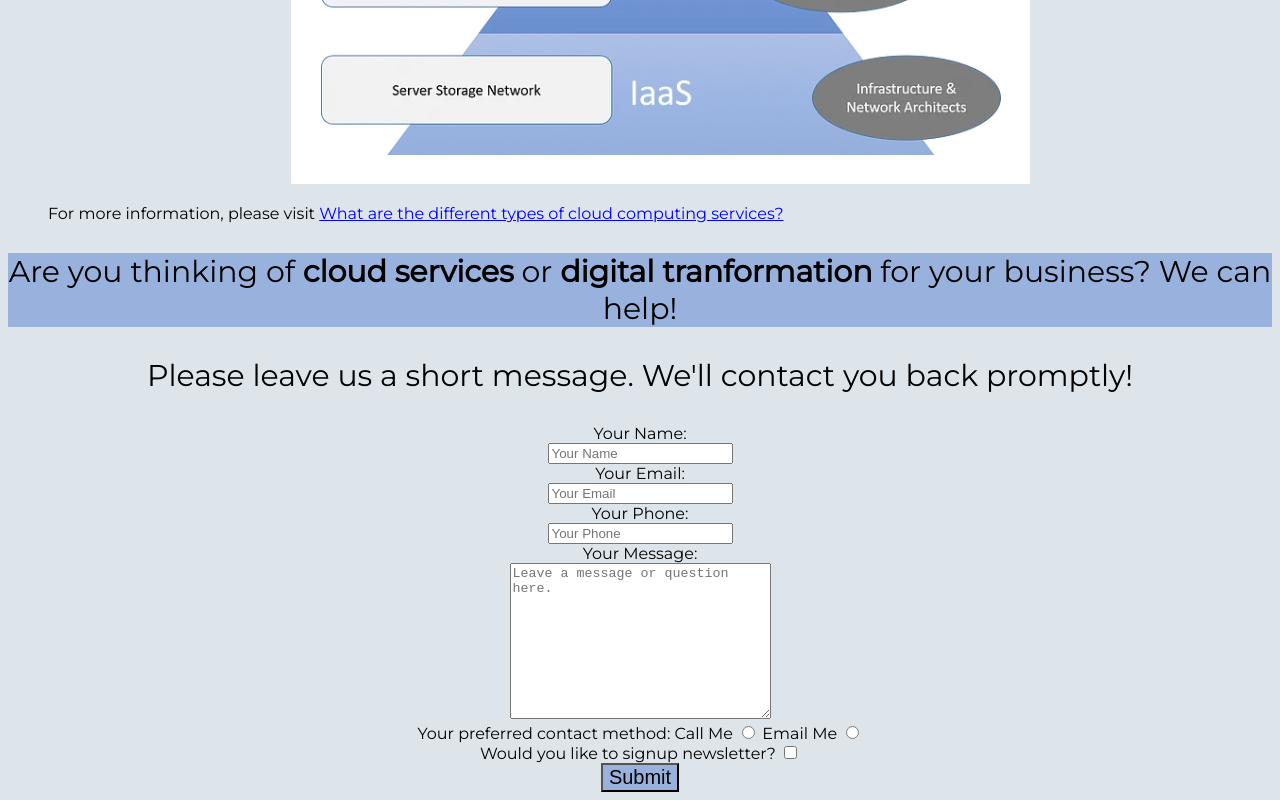
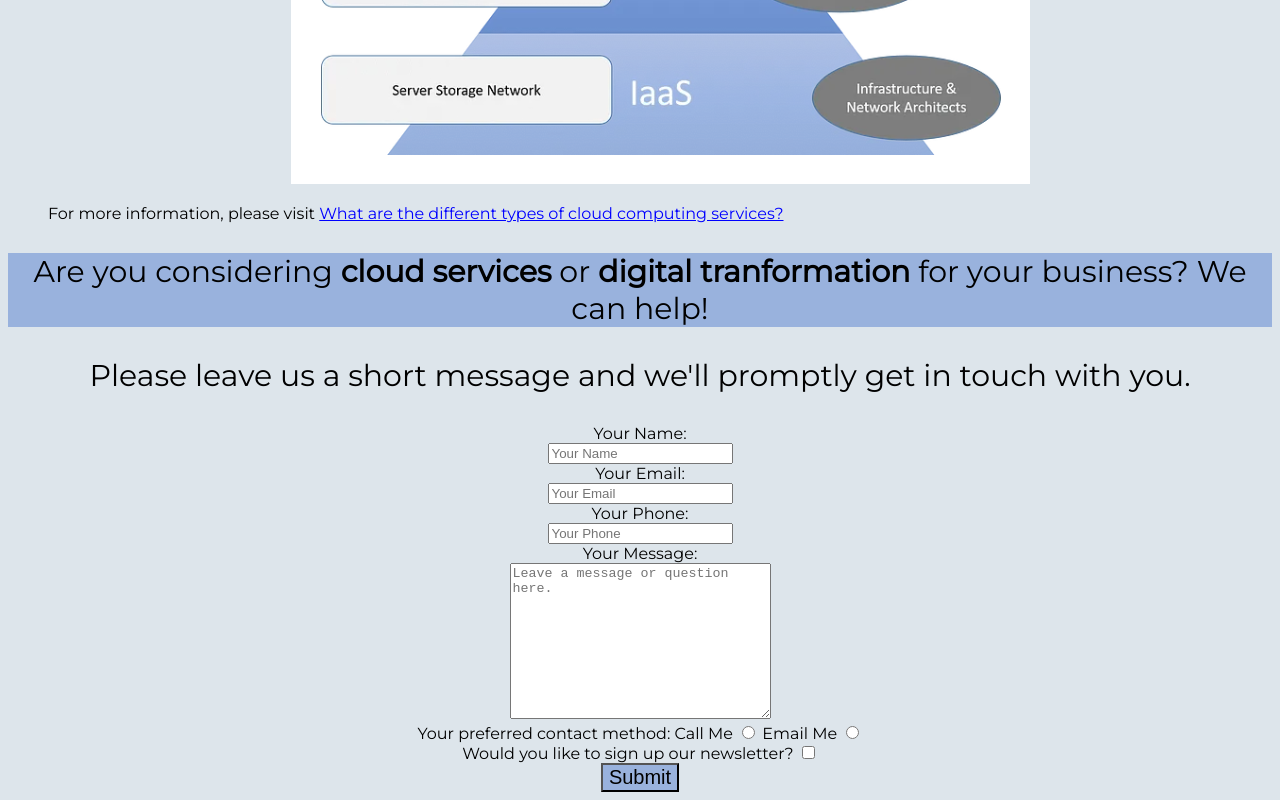
Before and after one commit to testinght/htmlcss, a plain HTML site: page index.html in a window 1280 px wide. Shown: the part 1289-2089 px from the top of the page. Drawn offline with Linux system fonts and the light colour scheme.

Commit message:
Update index.html

```diff
--- a/index.html
+++ b/index.html
@@ -56,12 +56,12 @@ Digital Transformation Small Steps
                 </p>
             </ul>
                 <div>
-                <p class="attention"> Are you thinking of <strong>cloud services</strong> or <strong>digital tranformation</strong> for your business? We can help!
+                <p class="attention"> Are you considering <strong>cloud services</strong> or <strong>digital tranformation</strong> for your business? We can help!
                 </p>
                 </div>
 
                 <div>
-                <p id="contact"> Please leave us a short message. We'll contact you back promptly!</p>
+                <p id="contact"> Please leave us a short message and we'll promptly get in touch with you. </p>
                 </div>
 
                     <form id="help";action="/contactus">
@@ -88,7 +88,7 @@ Digital Transformation Small Steps
                         </div>
 
                         <div>
-                            <label for="newsletter">  Would you like to signup newsletter? </label>
+                            <label for="newsletter">  Would you like to sign up our newsletter? </label>
                             <input type="checkbox" id="newsletter" name="newsletter" value="yes">
                         </div>
 
```
